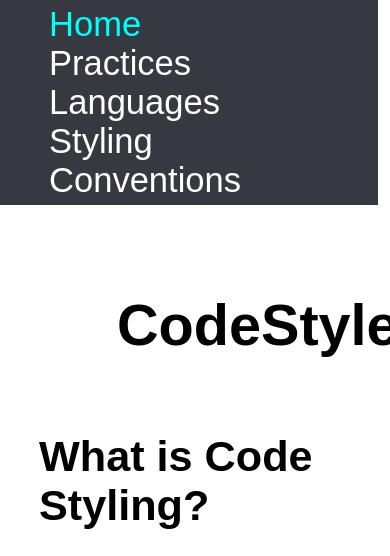
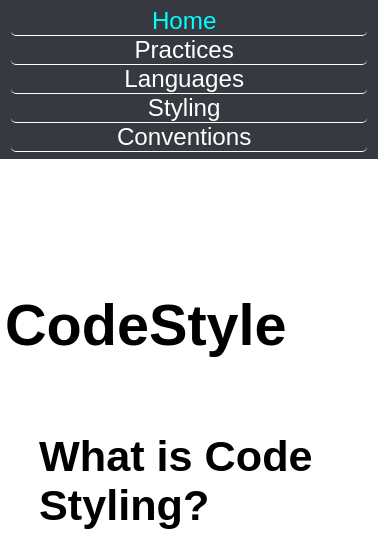
Before and after one commit to mordanc/code-style, a PHP site: page /index.php in a window 390 px wide; the page is wider, and only the part inside the window is pictured. Shown: the top 556 px of that part. Run offline with PHP 8.4, Linux system fonts and the light colour scheme.

Commit message:
Mobile formatting navbar

```diff
--- a/res/stylesheet.css
+++ b/res/stylesheet.css
@@ -98,14 +98,19 @@
   }
   nav ul {
     margin: 5px;
+    padding: 2px;
+  }
+  nav ul li {
+    font-size: 70%;
+    border-bottom: 1px solid white;
+    margin: 1px;
+    text-align: center;
   }
 
   iframe {
     height: 25%;
   }
-  nav .dropdown-languages {
-    margin-left: 5%;
-  }
+
   nav .dropdown:hover .dropdown-languages {
     display: none;
   }
@@ -126,5 +131,6 @@
   }
   #article-header {
     margin-top: 30vh;
+    margin-left: 5px;
   }
 }
```
